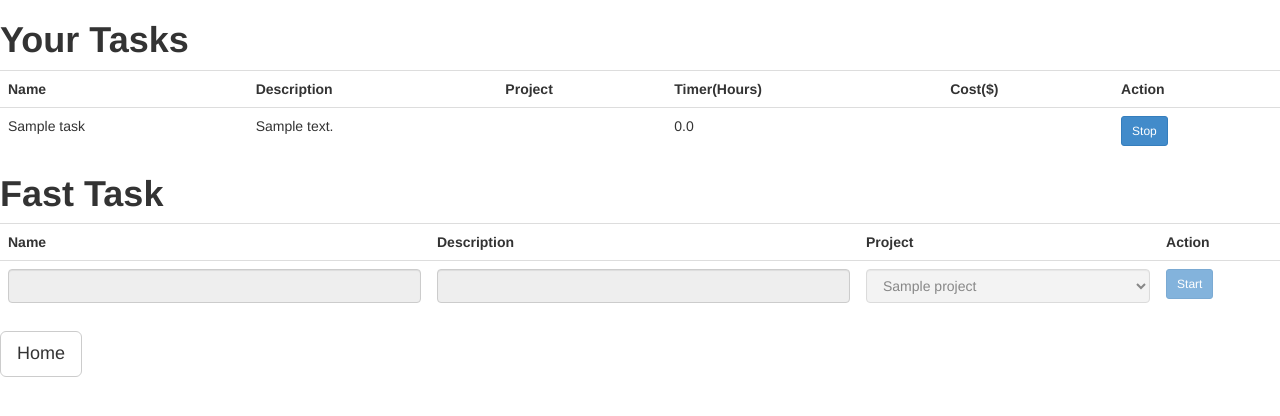
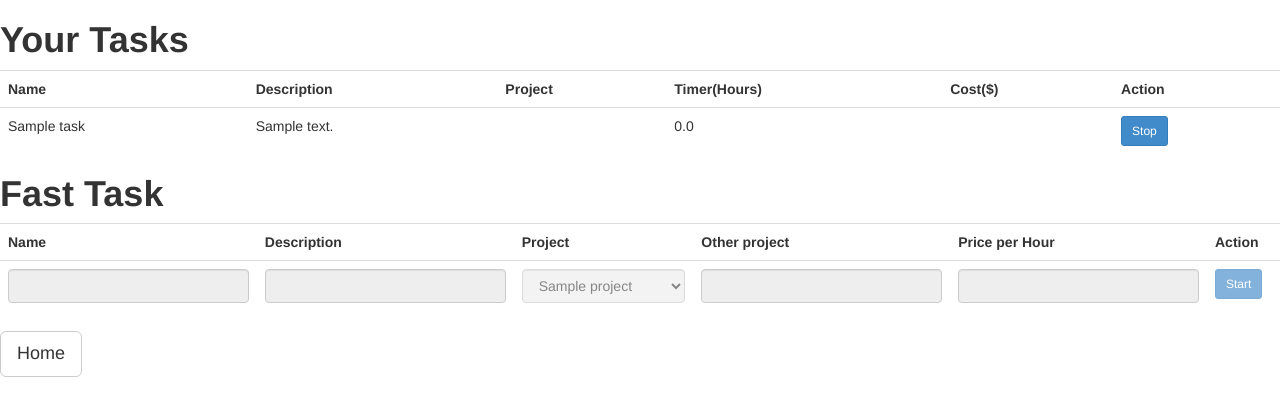
Before and after one commit to ceimox/TaximeTracker, a Django app: page /yourtasks in a window 1280 px wide. Shown: the top 416 px of the page. Run offline with Django 3.2, Linux system fonts and the light colour scheme; tables that the repository leaves empty hold one stand-in row (values such as "Sample post"); some libraries are stand-ins or nearby versions.

Commit message:
5 commit

```diff
--- a/core/views.py
+++ b/core/views.py
@@ -51,6 +51,7 @@ def yourtasks(request):
     p=Project.objects.all()[0]
     pr=Project.objects.all()
     last_task=None
+    msg=""
     if request.method == 'POST':
         alldata=request.POST
         form=alldata.get("form_selected")
@@ -79,12 +80,29 @@ def yourtasks(request):
 
             if action == "Stop":
                 tk=Task.objects.get(name="in_progress")
-                tk.started = False
-                tk.stop()
-                tk.name = alldata.get("taskName")
-                projectname= alldata.get("projectName")
-                tk.project=Project.objects.get(name=projectname)
-                tk.save()
+                if request.POST["newProjectName"] and request.POST["pricePerHour"]:
+                    tk.name = alldata.get("taskName")
+                    tk.description = alldata.get("taskDescription")
+                    projectname = alldata.get("newProjectName")
+                    project_price_per_hour = alldata.get("pricePerHour")
+                    np  = Project(name=projectname,price_per_hour=project_price_per_hour)
+                    np.save()
+                    tk.project= np
+                    tk.started = False
+                    tk.stop()
+                    tk.save()
+                elif (request.POST["newProjectName"] == "" and request.POST["pricePerHour"]) or (request.POST["newProjectName"] and request.POST["pricePerHour"]== ""):
+                    msg="dejo un campo vacio"
+                    tk.started = True
+                    tk.save()
+                elif request.POST["newProjectName"] =="" and request.POST["pricePerHour"] == "":
+                    tk.stop()
+                    tk.name = alldata.get("taskName")
+                    tk.description = alldata.get("taskDescription")
+                    projectname= alldata.get("projectName")
+                    tk.project=Project.objects.get(name=projectname)
+                    tk.started = False
+                    tk.save()
 
     tasks=c.task_set.all()
-    return render(request, 'yourtasks.html',{'tasks':tasks,'last_task':last_task,'projects':pr})
+    return render(request, 'yourtasks.html',{'tasks':tasks,'last_task':last_task,'projects':pr,'message':msg})
--- a/templates/yourtasks.html
+++ b/templates/yourtasks.html
@@ -19,7 +19,7 @@
   <body>
     <h1><strong>Your Tasks </strong></h1>
 
-
+ {{ message }}
 <table class="table" >
 <tr>
  <th>Name</th>
@@ -70,6 +70,8 @@
  <th>Name</th>
  <th>Description</th>
  <th>Project</th>
+ <th>Other project</th>
+ <th>Price per Hour</th>
  <th>Action</th>
 </tr>
 
@@ -78,14 +80,16 @@
 
  <tr>
     <td><input name="taskName"type="text" class="form-control"  {% if not last_task %}disabled {% endif %}></td>
-    <td><input name="taskDescription"type="text" class="form-control" {% if not last_task %}disabled {% endif %}></td>
-    <td> <select class="form-control"name="projectName" id="inputProject"{% if not last_task %} disabled {% endif %}>
+    <td><input name="taskDescription" type="text" class="form-control" {% if not last_task %}disabled {% endif %}></td>
+    <td> <select class="form-control" name="projectName" id="inputProject"{% if not last_task %} disabled {% endif %}>
     {% for o in projects %}
         <option>{{o}}</option>
     {% endfor %}
     </select> </td>
+    <td><input name="newProjectName"type="text" class="form-control"  {% if not last_task %}disabled {% endif %}></td>
+    <td><input name="pricePerHour"type="number" class="form-control"  {% if not last_task %}disabled {% endif %}></td>
+
     <td><input name="choisebuttom"type='submit' class="btn btn-sm btn-primary"
-
   {% if last_task %}
       value='Stop'
   {% else %}
```
Also changed, not shown: core/models.py (line endings or trailing spaces), 1 other file.
